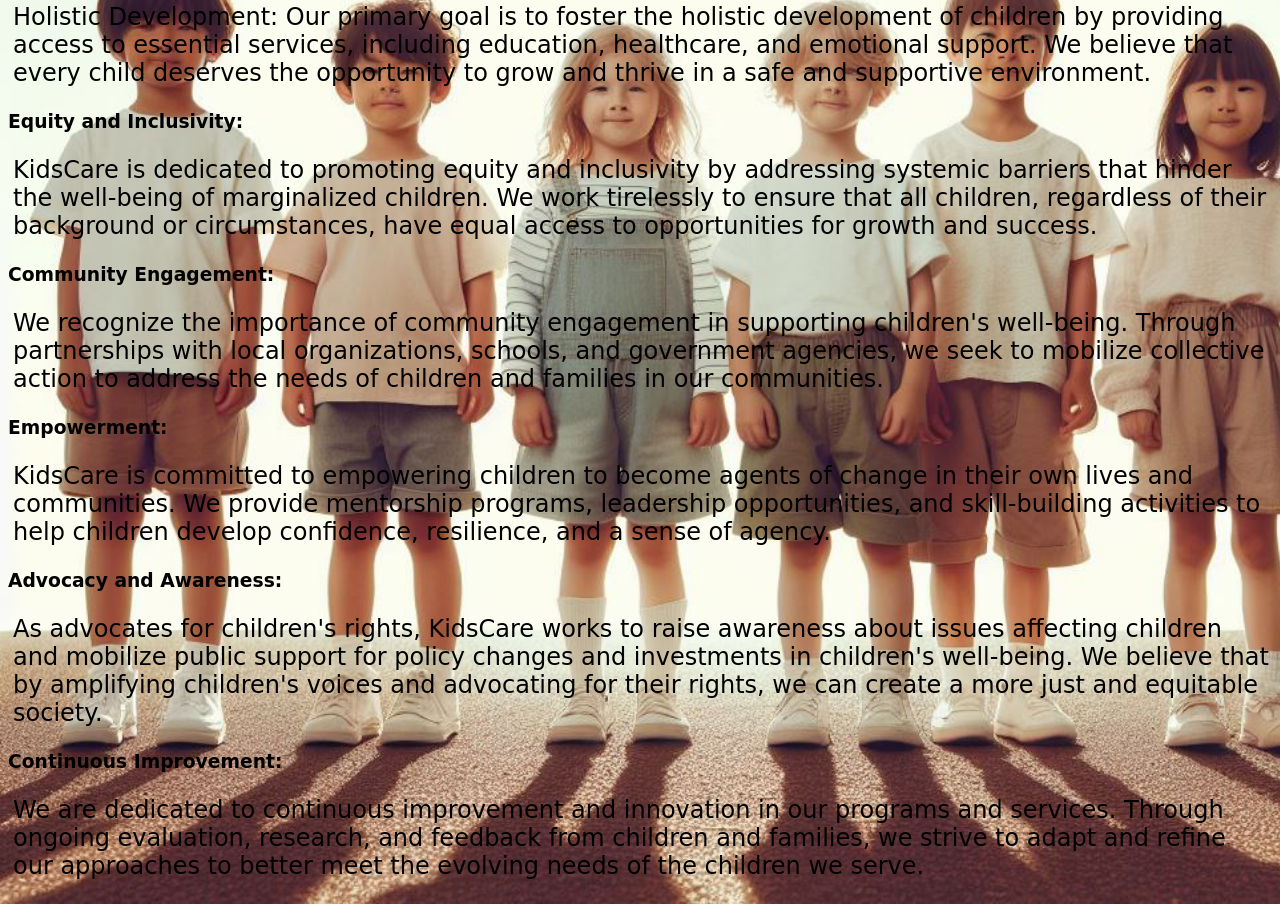
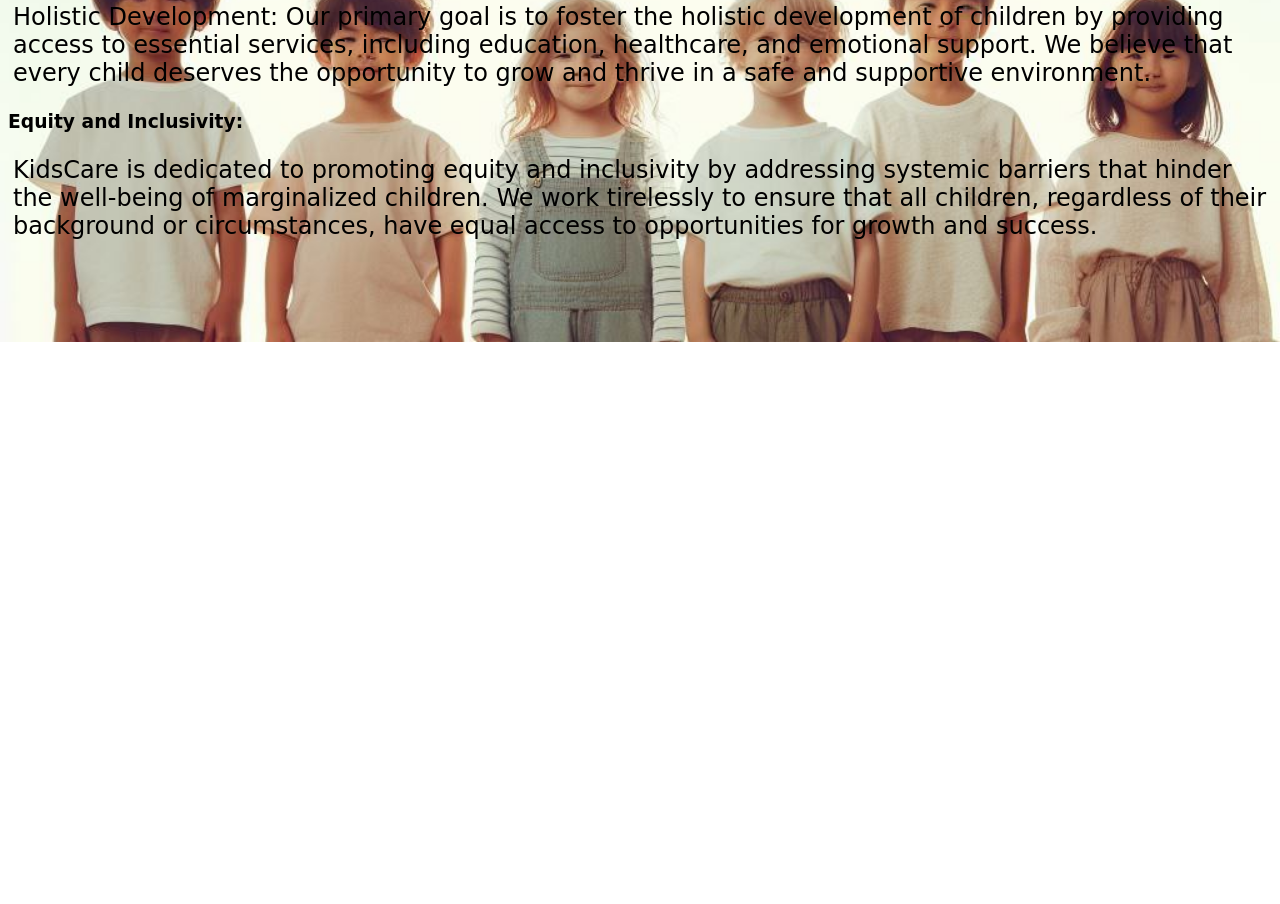
Before and after one commit to chumbah/kidscareNGO, a plain HTML site: page about.html in a window 1280 px wide. Shown: the part 458-1362 px from the top of the page. After the commit the page ends 800 px from the top, so only its background shows below. Drawn offline with Linux system fonts and the light colour scheme.

Commit message:
content shortened

```diff
--- a/about.html
+++ b/about.html
@@ -44,13 +44,7 @@
 
         </p><h3>Equity and Inclusivity:</h3><p> KidsCare is dedicated to promoting equity and inclusivity by addressing systemic barriers that hinder the well-being of marginalized children. We work tirelessly to ensure that all children, regardless of their background or circumstances, have equal access to opportunities for growth and success.
 
-        </p><h3>Community Engagement:</h3><p> We recognize the importance of community engagement in supporting children's well-being. Through partnerships with local organizations, schools, and government agencies, we seek to mobilize collective action to address the needs of children and families in our communities.
 
-        </p><h3>Empowerment:</h3><p>KidsCare is committed to empowering children to become agents of change in their own lives and communities. We provide mentorship programs, leadership opportunities, and skill-building activities to help children develop confidence, resilience, and a sense of agency.
-
-        </p><h3>Advocacy and Awareness: </h3><p>As advocates for children's rights, KidsCare works to raise awareness about issues affecting children and mobilize public support for policy changes and investments in children's well-being. We believe that by amplifying children's voices and advocating for their rights, we can create a more just and equitable society.
-
-        </p><h3>Continuous Improvement:</h3><p> We are dedicated to continuous improvement and innovation in our programs and services. Through ongoing evaluation, research, and feedback from children and families, we strive to adapt and refine our approaches to better meet the evolving needs of the children we serve.</p>
     </div>
 </body>
 </html>
```
